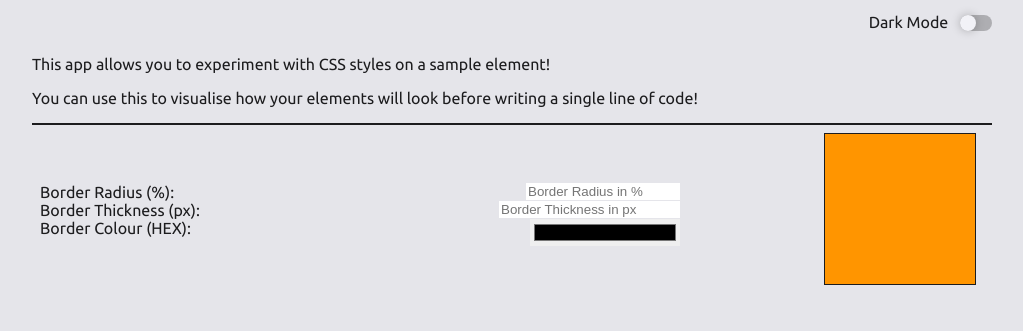
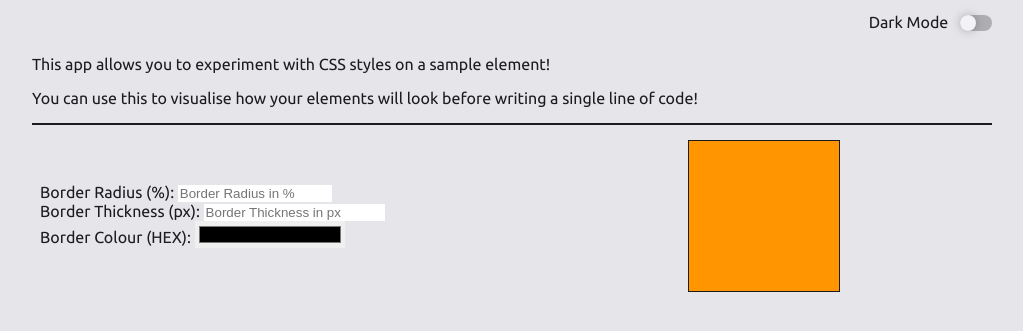
Before and after one commit to Ankit-Nag/CSS-Style-Sampler, a plain HTML site: page index.html in a window 1280 px wide. Shown: the part 145-476 px from the top of the page, without its empty margins (128-1151 px from the left). Drawn offline with Linux system fonts and the light colour scheme.

Commit message:
incorporating flexbox
style: added flexbox

```diff
--- a/index.html
+++ b/index.html
@@ -27,14 +27,17 @@
             <p>You can use this to visualise how your elements will look before writing a single line of code!</p>
         </div>
         <hr />
-        <div class="shape-controls">
-            <label>Border Radius (%): </label><input class="input-box" id="border-radius" type="number"  max="50" min="0"
-                placeholder="Border Radius in %"><br />
-            <label>Border Thickness (px): </label><input class="input-box" id="border-thickness" type="number"
-                placeholder="Border Thickness in px" max="25"><br />
-            <label>Border Colour (HEX): </label><input class="input-box" id="border-colour" placeholder="Border Colour in HEX" type="color">
+        <div class="shape-container">
+            <div class="shape-controls">
+                <label>Border Radius (%): </label><input class="input-box" id="border-radius" type="number" max="50"
+                    min="0" placeholder="Border Radius in %"><br />
+                <label>Border Thickness (px): </label><input class="input-box" id="border-thickness" type="number"
+                    placeholder="Border Thickness in px" max="25"><br />
+                <label>Border Colour (HEX): </label><input class="input-box" id="border-colour"
+                    placeholder="Border Colour in HEX" type="color">
+            </div>
+            <div class="example"><div class="shape"></div></div>
         </div>
-        <div class="shape"></div>
     </div>
 
     <script type="text/javascript" src="/app.js"></script>
--- a/light-theme.css
+++ b/light-theme.css
@@ -107,19 +107,25 @@ hr{
     text-align: justify;
 }
 
+.shape-container{
+    display: flex;
+    align-items: center;
+}
+
 .shape-controls{
-    display: inline-block;
+    flex: 2;
     min-width: 50vw;
     margin: auto;
     padding: 0.5rem;
     padding-top: 50px;
     padding-bottom: 50px;
-    /* background-color: var(--blue); */
+}
+
+.example{
+    flex: 1;
 }
 
 .shape{
-    float: right;
-    margin-right: 1rem;
     width: 150px;
     height: 150px;
     background-color: var(--orange);
@@ -127,9 +133,10 @@ hr{
     border: 1px solid var(--black);
 }
 
+
+
 .input-box{
     border: none;
-    float: right;
     max-width: 25vw;
     min-width: 150px;
 }
```
